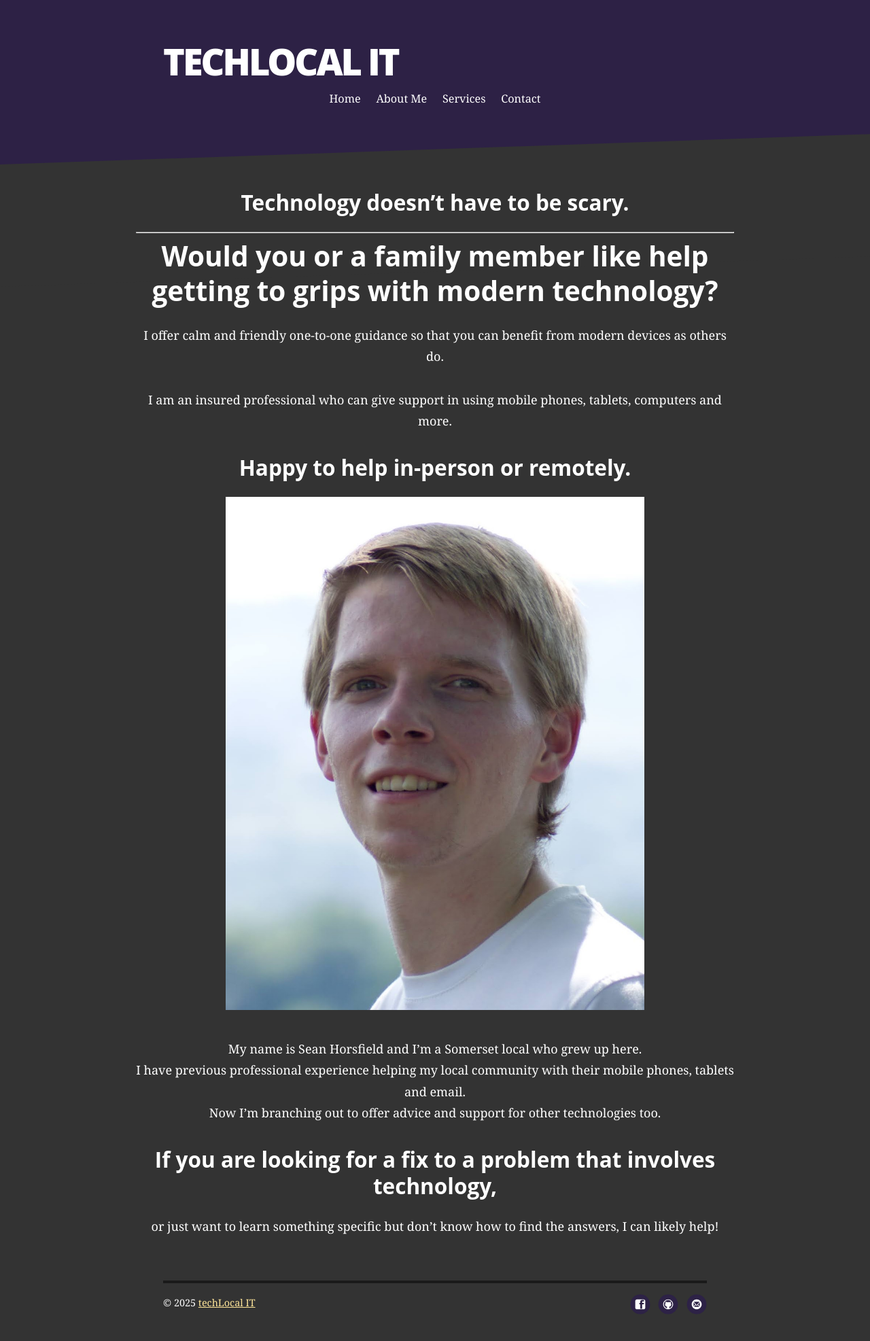
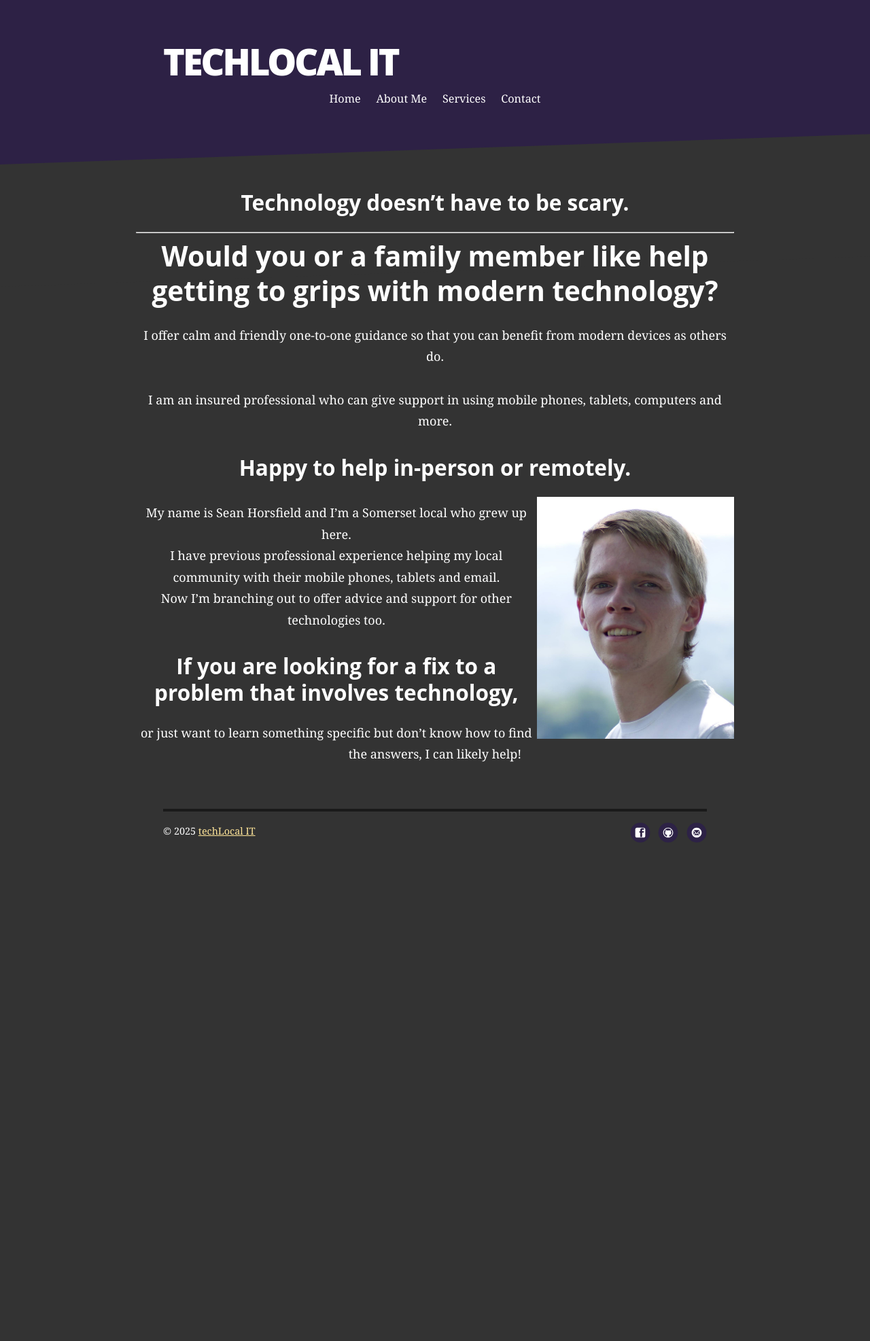
Before and after one commit to sean-work/tl-web, a Jekyll site: the page built from index.md, in a window 1280 px wide. Shown: the whole page at 68% size. Built offline with Jekyll 4.4.1, drawn with Linux system fonts in a browser that asks for light colours; after the commit the page ends 1279 px from its top, so only the background shows below that.

Commit message:
kramdown image align classes

```diff
--- a/_sass/breakpoints/_800up.scss
+++ b/_sass/breakpoints/_800up.scss
@@ -42,14 +42,16 @@ object {
 	max-width: 70%;
 }
 
-.left-image {
-	max-width: 33%;
+.align-left {
 	float: left;
 }
 
-.left-image {
+.align-right {
+	float: right;
+}
+
+.profile {
 	max-width: 33%;
-	float: right;
 }
 
 /***************
--- a/index.md
+++ b/index.md
@@ -11,7 +11,7 @@ I am an insured professional who can give support in using mobile phones, tablet
 
 ### Happy to help in-person or remotely.
 
-<img src="/images/headshot.jpg" class="right-image" alt="Photo of Sean Horsfield, who trades under the name techLocal IT">
+![Photo of Sean Horsfield, who trades under the name techLocal IT](/images/headshot.jpg){: .align-right .profile}
 
 My name is Sean Horsfield and I'm a Somerset local who grew up here.
 I have previous professional experience helping my local community with their mobile phones, tablets and email.
```
Also changed, not shown: about.md (+1 -1 lines).
